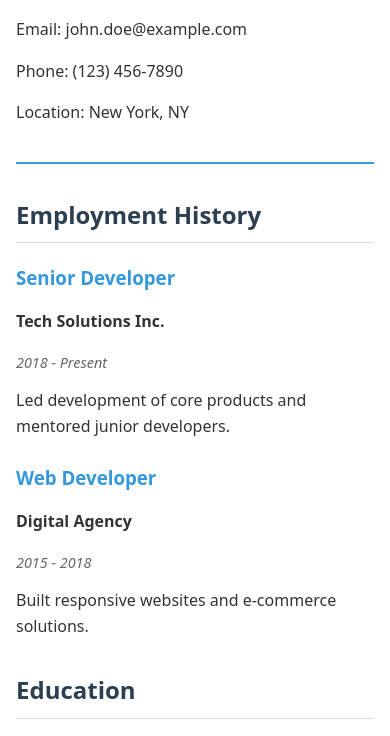
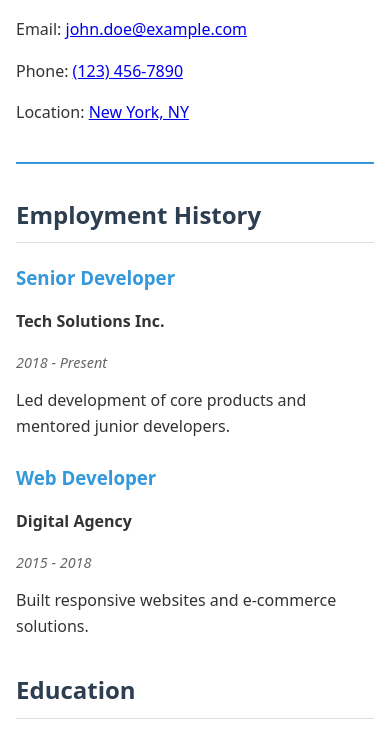
Before and after one commit to ricevind/cv, a website built with Parcel: page src/index.html in a window 390 px wide. Shown: the part 83-819 px from the top of the page. Built offline with nearby package versions, Linux system fonts and the light colour scheme.

Commit message:
Enhance contact information in index.html with clickable links for email, phone, and location

```diff
--- a/src/index.html
+++ b/src/index.html
@@ -11,9 +11,9 @@
       <header class="cv-header">
         <h1>John Doe</h1>
         <section class="contact-info">
-          <p>Email: john.doe@example.com</p>
-          <p>Phone: (123) 456-7890</p>
-          <p>Location: New York, NY</p>
+          <p>Email: <a href="mailto:john.doe@example.com">john.doe@example.com</a></p>
+          <p>Phone: <a href="tel:+11234567890">(123) 456-7890</a></p>
+          <p>Location: <a href="https://maps.google.com/?q=New+York,+NY" target="_blank">New York, NY</a></p>
         </section>
       </header>
 
```
